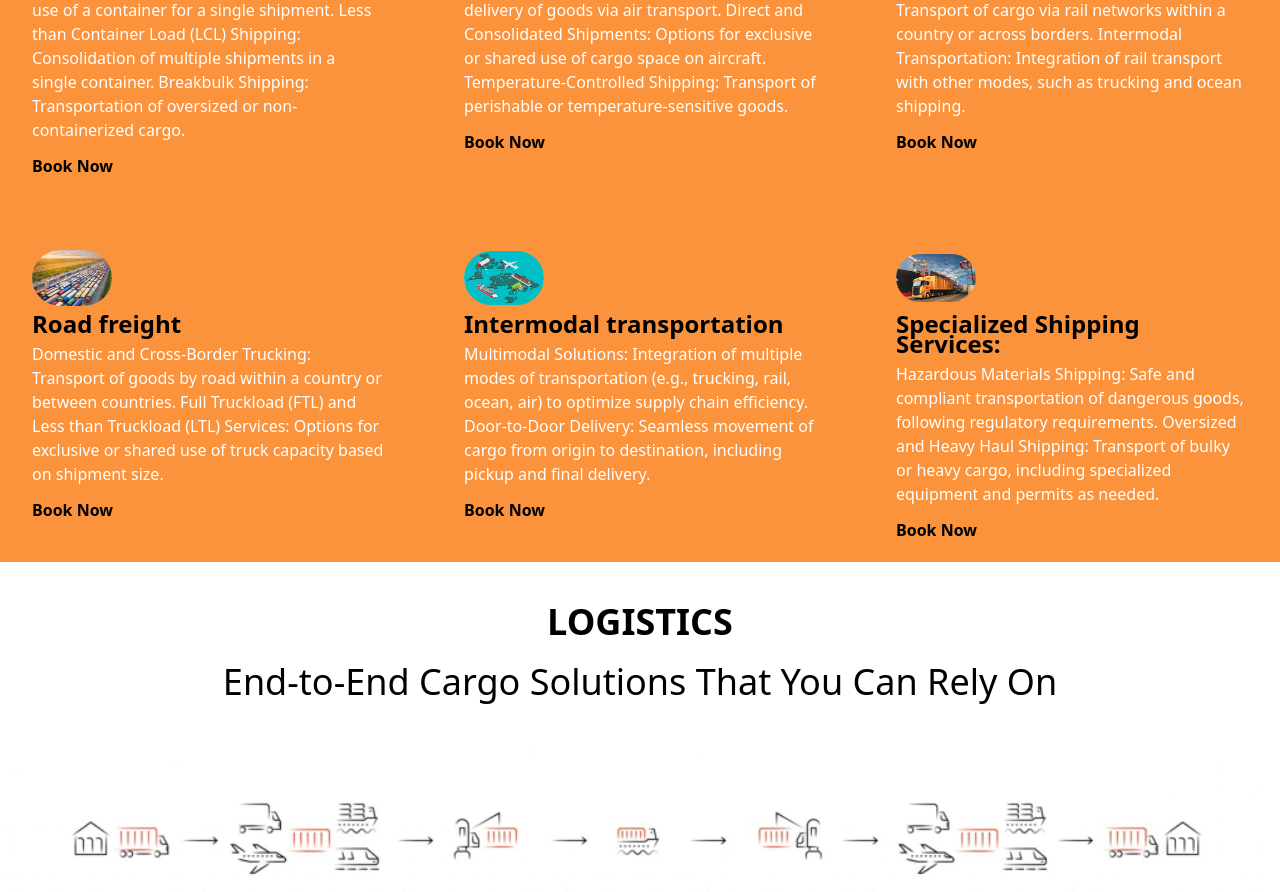
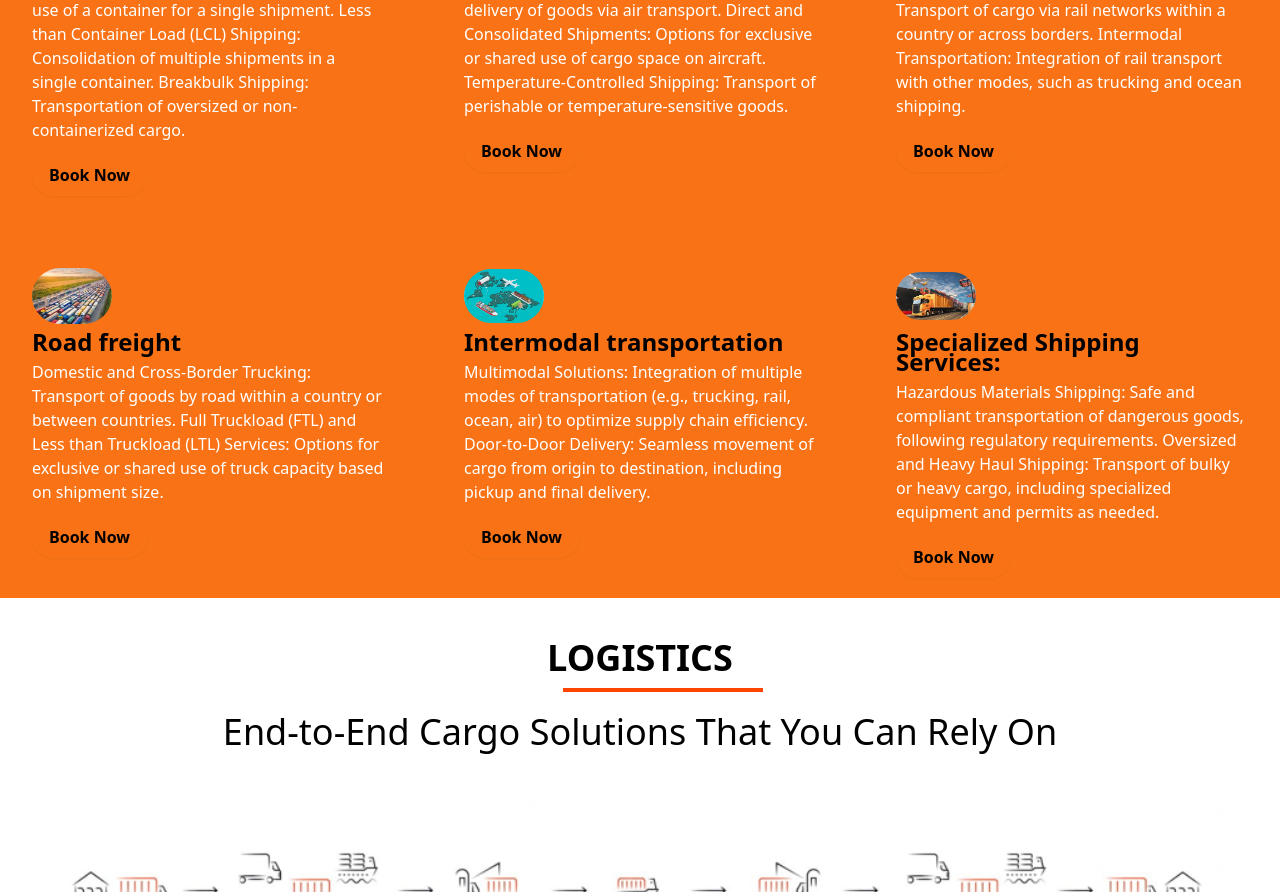
Before and after one commit to yugandhar0609/seaIndia, a React (Vite) app: page /services in a window 1280 px wide. Shown: the part 1060-1952 px from the top of the page. Built offline with nearby package versions, Linux system fonts and the light colour scheme.

Commit message:
stles completed

```diff
--- a/src/Components/Services.jsx
+++ b/src/Components/Services.jsx
@@ -30,7 +30,7 @@ const Services = () => {
         Looking for a specific service? Narrow your search by selecting a
         service.
       </p>
-      <div className="bg-orange-400">
+      <div className="bg-orange-500">
       <div className="  px-4  mx-auto sm:max-w-xl md:max-w-full lg:max-w-screen-xl md:px-24 lg:px-8 lg:py-5">
         <h2 className=" relative bottom-10 p-10 flex  justify-center text-3xl font-bold sm:text-4xl">
           Shipping Services
@@ -51,7 +51,7 @@ const Services = () => {
             <a
               href="/"
               aria-label=""
-              className="inline-flex items-center font-semibold transition-colors duration-200 text-deep-purple-accent-400 hover:text-orange-800"
+              className="inline-flex items-center px-4 py-2 border border-transparent text-base font-semibold rounded-full shadow-sm text-black bg-deep-purple-accent-400 hover:bg-orange-600 hover:text-white focus:outline-none focus:ring-2 focus:ring-offset-2 focus:ring-orange-500 focus:ring-opacity-50 transition-colors duration-200"
             >
               Book Now
             </a>
@@ -71,7 +71,7 @@ const Services = () => {
             <a
               href="/"
               aria-label=""
-              className="inline-flex items-center font-semibold transition-colors duration-200 text-deep-purple-accent-400 hover:text-orange-800"
+              className="inline-flex items-center px-4 py-2 border border-transparent text-base font-semibold rounded-full shadow-sm text-black bg-deep-purple-accent-400 hover:bg-orange-600 hover:text-white focus:outline-none focus:ring-2 focus:ring-offset-2 focus:ring-orange-500 focus:ring-opacity-50 transition-colors duration-200"
             >
               Book Now
             </a>
@@ -90,7 +90,7 @@ const Services = () => {
             <a
               href="/"
               aria-label=""
-              className="inline-flex items-center font-semibold transition-colors duration-200 text-deep-purple-accent-400 hover:text-orange-800"
+              className="inline-flex items-center px-4 py-2 border border-transparent text-base font-semibold rounded-full shadow-sm text-black bg-deep-purple-accent-400 hover:bg-orange-600 hover:text-white focus:outline-none focus:ring-2 focus:ring-offset-2 focus:ring-orange-500 focus:ring-opacity-50 transition-colors duration-200"
             >
               Book Now
             </a>
@@ -109,7 +109,7 @@ const Services = () => {
             <a
               href="/"
               aria-label=""
-              className="inline-flex items-center font-semibold transition-colors duration-200 text-deep-purple-accent-400 hover:text-orange-800"
+              className="inline-flex items-center px-4 py-2 border border-transparent text-base font-semibold rounded-full shadow-sm text-black bg-deep-purple-accent-400 hover:bg-orange-600 hover:text-white focus:outline-none focus:ring-2 focus:ring-offset-2 focus:ring-orange-500 focus:ring-opacity-50 transition-colors duration-200"
             >
               Book Now
             </a>
@@ -131,7 +131,7 @@ const Services = () => {
             <a
               href="/"
               aria-label=""
-              className="inline-flex items-center  font-semibold transition-colors duration-200 text-deep-purple-accent-400 hover:text-orange-800"
+              className="inline-flex items-center px-4 py-2 border border-transparent text-base font-semibold rounded-full shadow-sm text-black bg-deep-purple-accent-400 hover:bg-orange-600 hover:text-white focus:outline-none focus:ring-2 focus:ring-offset-2 focus:ring-orange-500 focus:ring-opacity-50 transition-colors duration-200"
             >
               Book Now
             </a>
@@ -152,7 +152,7 @@ const Services = () => {
             <a
               href="/"
               aria-label=""
-              className=" hover inline-flex items-center font-semibold transition-colors duration-200 text-deep-purple-accent-400 hover:text-orange-800"
+              className="inline-flex items-center px-4 py-2 border border-transparent text-base font-semibold rounded-full shadow-sm text-black bg-deep-purple-accent-400 hover:bg-orange-600 hover:text-white focus:outline-none focus:ring-2 focus:ring-offset-2 focus:ring-orange-500 focus:ring-opacity-50 transition-colors duration-200"
             >
               Book Now
             </a>
@@ -163,6 +163,7 @@ const Services = () => {
 
       <div className="">
         <h1 className="font-bold  text-4xl md:flex  justify-center pt-10 sm: flex justify-center">LOGISTICS</h1>
+        <div className="emptyBox1"></div>
         <p className=" text-4xl  md:flex  justify-center py-10 pt-5 sm: text-l flex justify-center items-center">End-to-End Cargo Solutions That You Can Rely On</p>
       </div>
 
--- a/src/Components/css/service.css
+++ b/src/Components/css/service.css
@@ -26,6 +26,14 @@
     margin-left: 45%;
     font-weight: bolder;
   }
+
+  .emptyBox1{
+    border: 2px solid orangered;
+    width: 200px;
+    margin-top: 10px;
+    margin-left: 44%;
+    font-weight: bolder;
+  }
   @media (max-width: 480px) {
     .overlay-p {
       font-size: 1.5rem;
```
